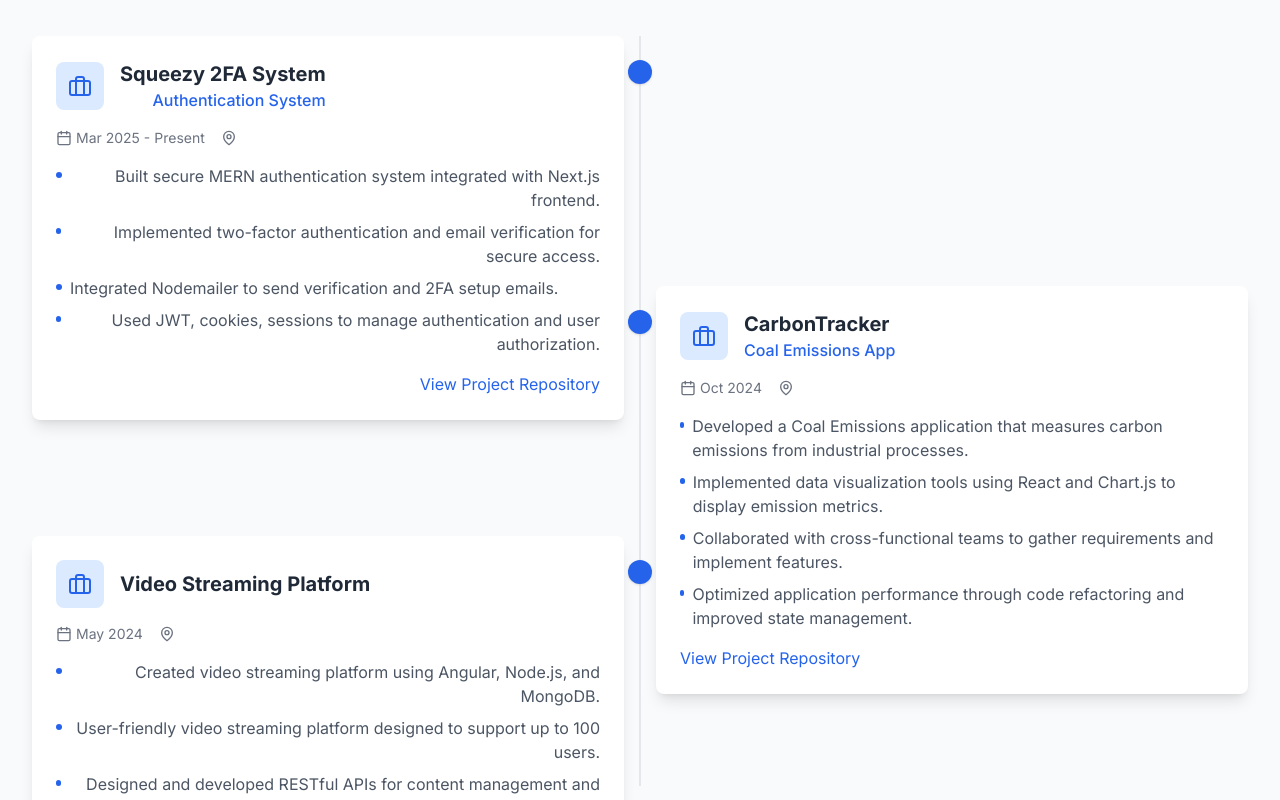
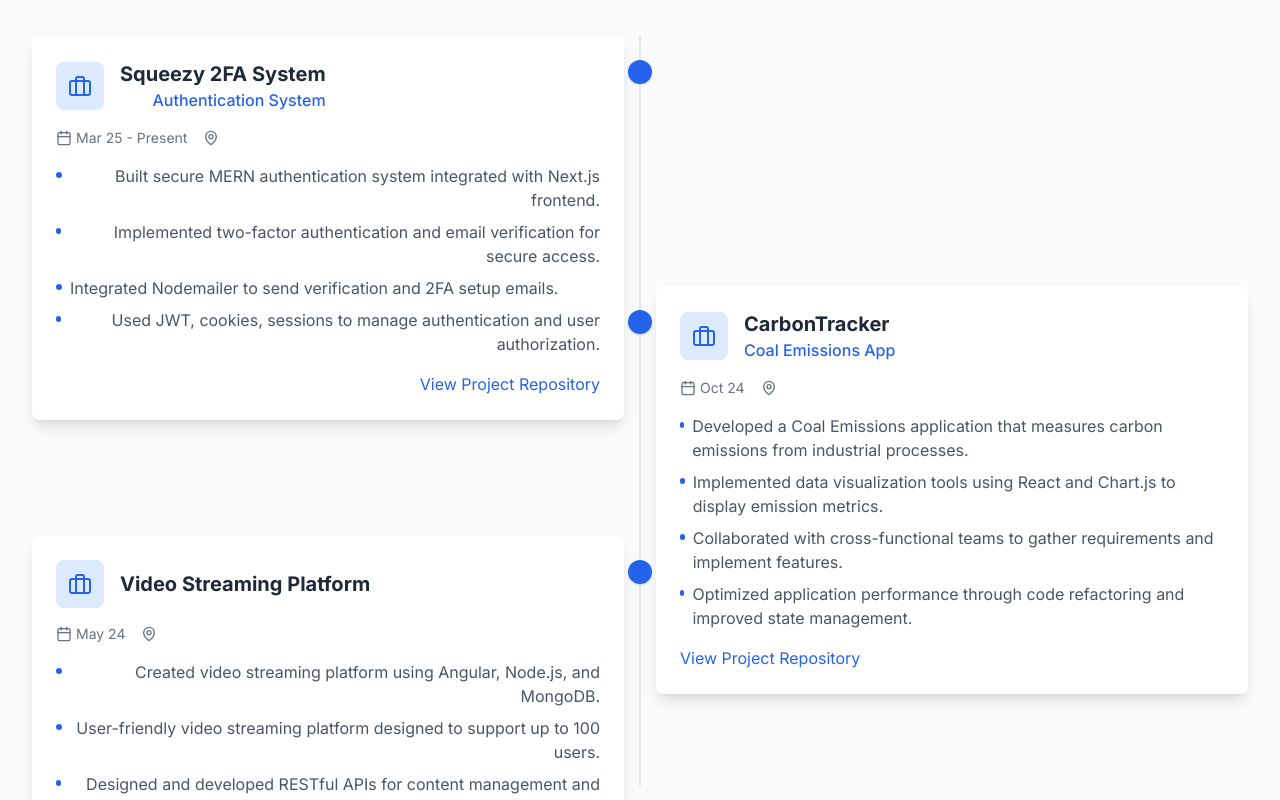
Before and after one commit to anujverma08/Portfolio, a React (Vite) app: page / in a window 1280 px wide. Shown: the part 1840-2640 px from the top of the page. Built offline with nearby package versions, Linux system fonts and the light colour scheme.

Commit message:
modified:   src/sections/Education.tsx 	modified:   src/sections/Experience.tsx

```diff
--- a/src/sections/Education.tsx
+++ b/src/sections/Education.tsx
@@ -25,7 +25,7 @@ const educations: Education[] = [
     id: 1,
     degree: "Bachelor of Technology in Computer Science",
     institution: "Lovely Professional University",
-    period: "Aug 2022 - June 2026",
+    period: "Aug 22 - Present",
     description: "",
     gpa: "8.45"
   },
@@ -33,7 +33,7 @@ const educations: Education[] = [
     id: 2,
     degree: "Intermediate",
     institution: "St Xavier Public School",
-    period: "Apr 2020 - Mar 2021",
+    period: "Apr 20 - Mar 21",
     description: "",
     gpa: "93%"
   },
@@ -41,7 +41,7 @@ const educations: Education[] = [
     id: 3,
     degree: "Matriculation",
     institution: "St Xavier Public School",
-    period: "Apr 2018- Mar 2019",
+    period: "Apr 18- Mar 19",
     description: "",
     gpa: "91%"
   }
@@ -53,21 +53,21 @@ const certifications: Certification[] = [
     id: 1,
     title: "Full Stack Web Development",
     issuer: "LinkedIn Learning",
-    date: "Februrary 2023",
+    date: "Feb 23",
     link: "https://www.linkedin.com/learning/certificates/344945193aa33f3e6c16a0addfd3e1f00786ea1a0f8914bc8428f38c306caaca"
   },
   {
     id: 2,
     title: "The Bits and Bytes of Computer Networking",
     issuer: "Google | Coursera",
-    date: "November 2024",
+    date: "Nov 24",
     link: "https://www.coursera.org/account/accomplishments/verify/9W49ZP8PZRP8"
   },
   {
     id: 3,
     title: "Java (Basic)",
     issuer: "HackerRank",
-    date: "December 2024",
+    date: "Dec 24",
     link: "https://www.hackerrank.com/certificates/417bce25532c"
   }
 ];
--- a/src/sections/Experience.tsx
+++ b/src/sections/Experience.tsx
@@ -18,7 +18,7 @@ const experiences: ExperienceItem[] = [
     role: "Squeezy 2FA System",
     company: "Authentication System",
     location: "",
-    period: "Mar 2025 - Present",
+    period: "Mar 25 - Present",
     description: [
       "Built secure MERN authentication system integrated with Next.js frontend.",
       "Implemented two-factor authentication and email verification for secure access.",
@@ -31,7 +31,7 @@ const experiences: ExperienceItem[] = [
     role: "CarbonTracker ",
     company: "Coal Emissions App",
     location: "",
-    period: "Oct 2024",
+    period: "Oct 24",
     description: [
       "Developed a Coal Emissions application that measures carbon emissions from industrial processes.",
       "Implemented data visualization tools using React and Chart.js to display emission metrics.",
@@ -44,7 +44,7 @@ const experiences: ExperienceItem[] = [
     role: "Video Streaming Platform",
     company: "",
     location: "",
-    period: "May 2024",
+    period: "May 24",
     description: [
       "Created video streaming platform using Angular, Node.js, and MongoDB.",
       "User-friendly video streaming platform designed to support up to 100 users.",
```
